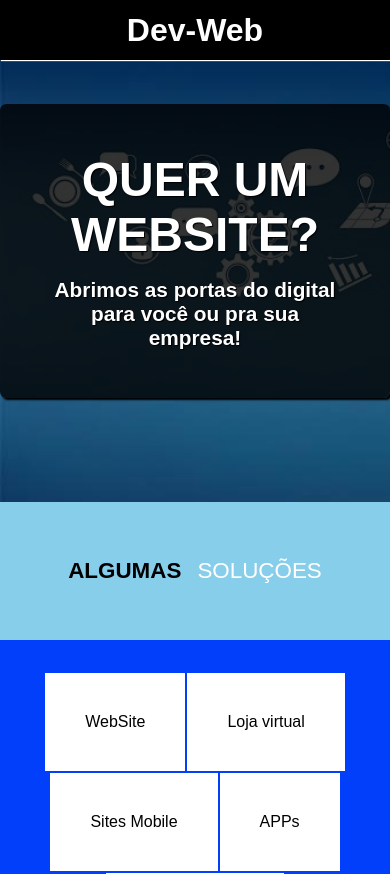
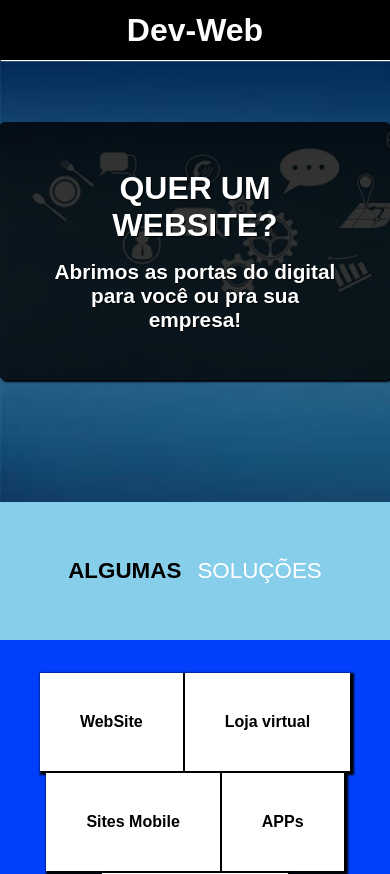
Before and after one commit to alexboliveira/devs, a plain HTML site: page index.html in a window 390 px wide. Shown: the top 874 px of the page. Drawn offline with Linux system fonts and the light colour scheme.

Commit message:
alteracao mobile

```diff
--- a/css/style.css
+++ b/css/style.css
@@ -114,7 +114,7 @@ section:nth-of-type(3) div:nth-of-type(1) ul{
 
 section:nth-of-type(3) div:nth-of-type(1) ul li{
 	list-style-type: none;
-
+	box-shadow: 2px 2px 2px 2px black;
 	margin:1px;
 	display: flex;
 	justify-content: center;
@@ -122,6 +122,7 @@ section:nth-of-type(3) div:nth-of-type(1) ul li{
 	text-align: center;
 	padding: 2.5rem;
 	background: white;
+	font-weight: bolder;
 }
 
 section:nth-of-type(3) div:nth-of-type(1) ul li:hover{
@@ -146,6 +147,15 @@ section:nth-of-type(3) div:nth-of-type(2) img{
 
 	header{
 		background: black;
+	}
+
+	section:nth-of-type(1) div{
+		width: 80%;
+	}
+
+	section:nth-of-type(1) div h2{
+		font-size: 2rem;
+
 	}
 	header ul{
 		display: none;
```
